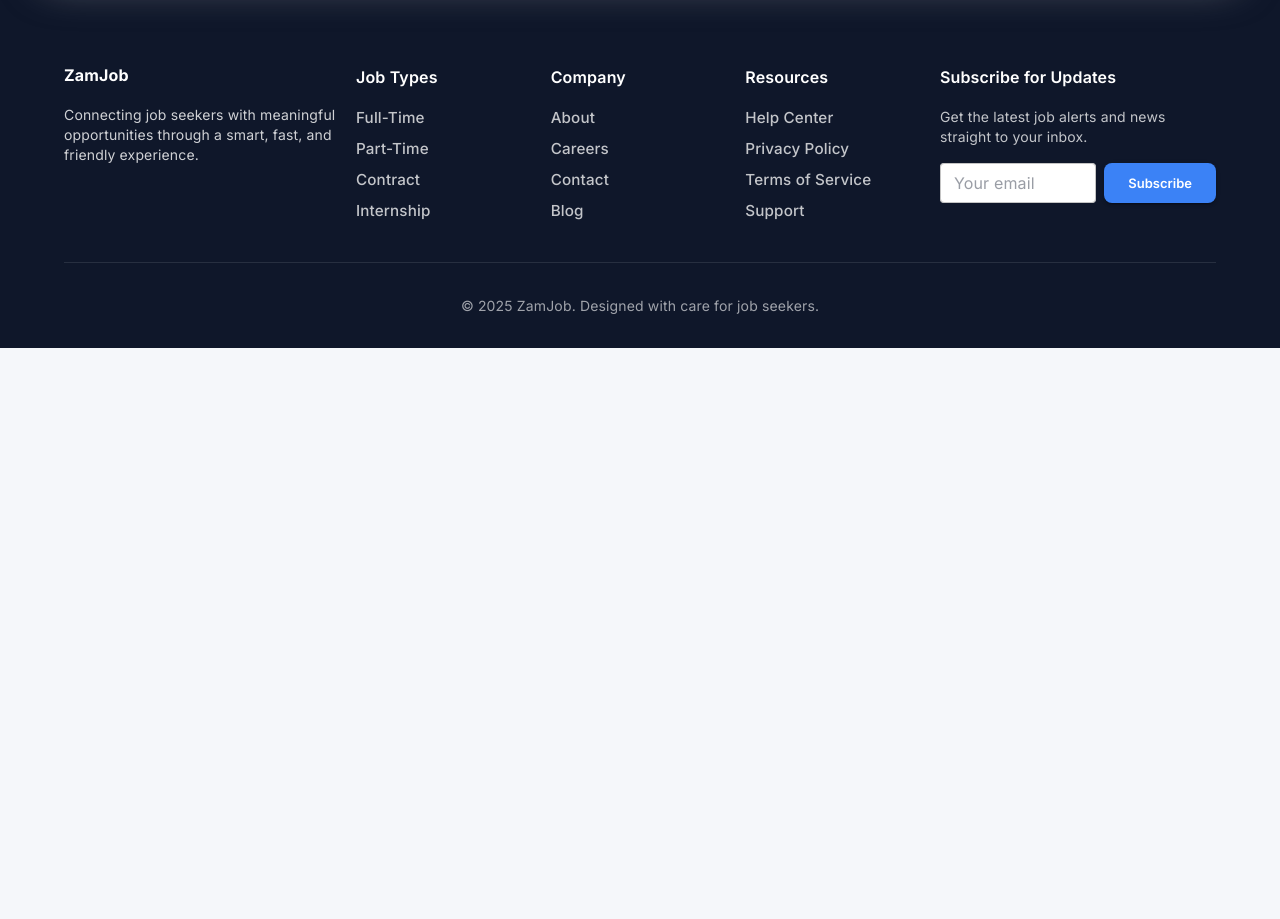
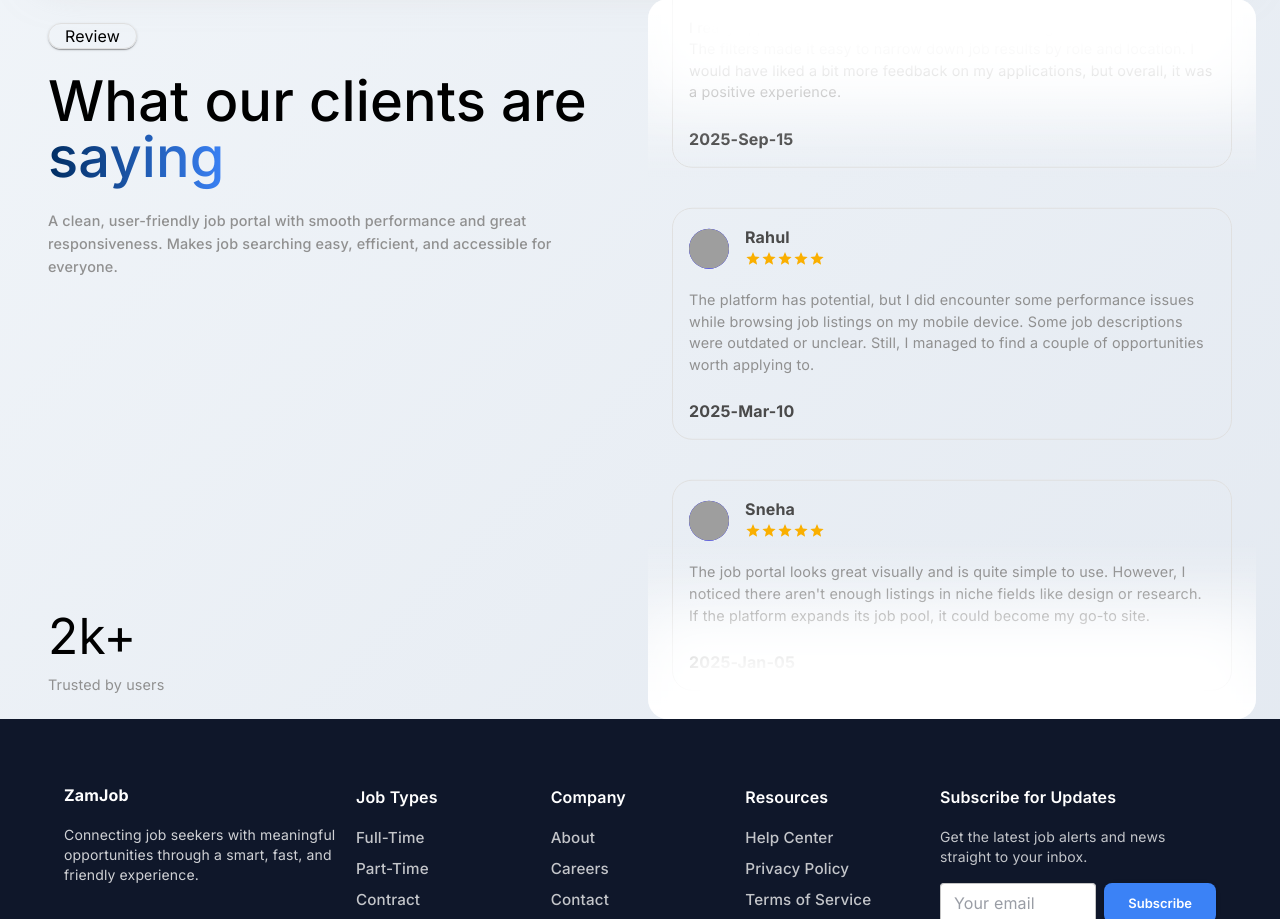
Before and after one commit to MhdRashidpadikkal/zam-jobs, a Next.js app: page / in a window 1280 px wide. Shown: the part 1040-1959 px from the top of the page. Before the commit the page ends 1388 px from the top, so only its background shows below. Built offline with nearby package versions, Linux system fonts and the light colour scheme; grey boxes are pictures that could not be loaded.

Commit message:
feat : reviewCard added

```diff
--- a/src/app/page.tsx
+++ b/src/app/page.tsx
@@ -1,6 +1,7 @@
 import Hero from '@/components/Hero';
 import type { Metadata } from "next";
 import HomeClientWrapper from '@/app/HomeClientWrapper';
+import ReviewCard from '@/components/ReviewCard';
 // import AboutPage from './about/page';
 
 export const metadata: Metadata = {
@@ -13,6 +14,7 @@ export default function Home() {
   return (
     <HomeClientWrapper>
       <Hero />
+      <ReviewCard/>
     </HomeClientWrapper>
   );
 }
--- /dev/null
+++ b/src/components/ReviewCard.tsx
@@ -0,0 +1,245 @@
+"use client";
+import { theme } from "@/theme";
+import {
+  Avatar,
+  Box,
+  Rating,
+  Typography,
+} from "@mui/material";
+import React from "react";
+import { motion } from "framer-motion";
+import Grid from '@mui/material/Grid'
+
+interface ReviewType {
+  name: string;
+  review: string;
+  rating: number;
+  date: string;
+}
+
+const reviews: ReviewType[] = [
+  {
+    name: "Aneesh",
+    review:
+      "The platform was incredibly user-friendly. I was able to set up my profile, upload my resume, and start applying to jobs within minutes. The job recommendations were spot on and I received interview calls within a few days. Highly impressed with the overall flow!",
+    rating: 5,
+    date: "2025-Aug-18",
+  },
+  {
+    name: "Priya",
+    review:
+      "I really appreciated how clean and intuitive the design of the platform is. The filters made it easy to narrow down job results by role and location. I would have liked a bit more feedback on my applications, but overall, it was a positive experience.",
+    rating: 4,
+    date: "2025-Sep-15",
+  },
+  {
+    name: "Rahul",
+    review:
+      "The platform has potential, but I did encounter some performance issues while browsing job listings on my mobile device. Some job descriptions were outdated or unclear. Still, I managed to find a couple of opportunities worth applying to.",
+    rating: 3,
+    date: "2025-Mar-10",
+  },
+  {
+    name: "Sneha",
+    review:
+      "The job portal looks great visually and is quite simple to use. However, I noticed there aren't enough listings in niche fields like design or research. If the platform expands its job pool, it could become my go-to site.",
+    rating: 3,
+    date: "2025-Jan-05",
+  },
+  {
+    name: "Vikram",
+    review:
+      "Excellent platform! The job suggestions matched my skills perfectly, and the application tracking system kept everything organized. I received updates instantly and got hired within a week of signing up. Highly recommend it to job seekers!",
+    rating: 5,
+    date: "2025-Apr-01",
+  },
+];
+
+const ReviewCard = () => {
+  return (
+    <Box>
+    <Grid container spacing={2}>
+      <Grid size={{ xs: 12, md: 6 }}>
+        <Box
+          sx={{
+            display: "flex",
+            flexDirection: "column",
+            justifyContent: "space-between",
+            height: {xs:'max-content',md:'90vh'},
+            padding: 3,
+
+          }}
+        >
+          <Box sx={{ display: "flex", flexDirection: "column", gap: 3 }}>
+            <Typography
+              sx={{
+                border: `1px solid ${theme.palette.secondary.contrastText}`,
+                width: "max-content",
+                px: 2,
+                borderRadius: 5,
+                boxShadow: 1,
+                color: "black",
+              }}
+            >
+              Review
+            </Typography>
+            <Typography
+              variant="h1"
+              sx={{
+                fontSize:{xs:'2em',md:"3.5em"} ,
+                fontWeight: "500",
+                color: "black",
+                lineHeight: 1,
+              }}
+            >
+              What our clients are{" "}
+              <Box
+                component="span"
+                sx={{
+                  background:
+                    "linear-gradient(90deg, rgba(0, 45, 98, 1), rgba(59, 130, 246, 1))",
+                  WebkitBackgroundClip: "text",
+                  WebkitTextFillColor: "transparent",
+                }}
+              >
+                {" "}
+                saying
+              </Box>
+            </Typography>
+            <Typography
+              variant="h6"
+              sx={{
+                color: theme.palette.primary.contrastText,
+                fontSize: "0.9em",
+                fontWeight: "500",
+              }}
+            >
+              A clean, user-friendly job portal with smooth performance and
+              great responsiveness. Makes job searching easy, efficient, and
+              accessible for everyone.
+            </Typography>
+          </Box>
+          <Box>
+            <Typography
+              component="h1"
+              sx={{ fontSize: "3.1em", color: "black" }}
+            >
+              2k+
+            </Typography>
+            <Typography
+              component="h6"
+              sx={{
+                fontSize: "0.9em",
+                color: theme.palette.primary.contrastText,
+              }}
+            >
+              Trusted by users
+            </Typography>
+          </Box>
+        </Box>
+      </Grid>
+      <Grid size={{ xs: 12, md: 6 }}>
+        <Box
+           sx={{
+    position: "relative",
+    padding: 3,
+    height: "90vh",
+    borderRadius:5,
+    overflow: "hidden",
+    background: `
+      linear-gradient(to bottom, rgba(255,255,255,1) 0%, rgba(255,255,255,0) 50%),
+      linear-gradient(to top, rgba(255,255,255,1) 0%, rgba(255,255,255,0) 50%)
+    `,
+    backgroundRepeat: "no-repeat",
+    backgroundSize: "100% 50%, 100% 50%",
+    backgroundPosition: "top, bottom",
+    "&::before": {
+      content: '""',
+      position: "absolute",
+      top: -50,
+      left: 0,
+      width: "100%",
+      height: "150px",
+      background: "white",
+      filter: "blur(30px)",
+      zIndex: 1,
+    },
+     "&::after": {
+      content: '""',
+      position: "absolute",
+      bottom: -50,
+      left: 0,
+      width: "100%",
+      height: "150px",
+      background: "white",
+      filter: "blur(30px)",
+      zIndex: 1,
+      pointerEvents: "none",
+    },
+  }}
+        >
+          <Box
+            component={motion.div}
+            animate={{ y: ["0%", "-50%"] }}
+            transition={{
+              duration: 10,
+              ease: "linear",
+              repeat: Infinity,
+              repeatType: "loop",
+            }}
+            sx={{ display: "flex", flexDirection: "column", gap: 5 }}
+          >
+            {reviews.map((item, index) => {
+              return (
+                <Box
+                  key={index}
+                  sx={{
+                    border: `1px solid ${theme.palette.secondary.contrastText}`,
+                    padding: 2,
+                    borderRadius: 5,
+                    display: "flex",
+                    flexDirection: "column",
+                    gap: 2,
+                  }}
+                >
+                  <Box sx={{ display: "flex", gap: 2, alignItems: "center" }}>
+                    <Box>
+                      <Avatar
+                        sx={{ bgcolor: "blue" }}
+                        alt="Remy Sharp"
+                        src="/broken-image.jpg"
+                      >
+                        {item.name.charAt(0)}
+                      </Avatar>
+                    </Box>
+                    <Box>
+                      <Typography component="h1" sx={{ fontWeight: "bolder" }}>
+                        {item.name}
+                      </Typography>
+                      <Rating sx={{fontSize:'16px'}} name="read-only" value={5} readOnly />
+                    </Box>
+                  </Box>
+                  <Box sx={{display:'flex',flexDirection:'column',gap:3}}>
+                    <Typography
+                      component="h6"
+                      sx={{
+                        fontSize: "0.9em",
+                        color: theme.palette.primary.contrastText,
+                      }}
+                    >
+                      {item.review}
+                    </Typography>
+                    <Typography sx={{fontWeight:'700'}}>{item.date}</Typography>
+                  </Box>
+                </Box>
+              );
+            })}
+          </Box>
+        </Box>
+      </Grid>
+    </Grid>
+    </Box>
+  );
+};
+
+export default ReviewCard;
```
